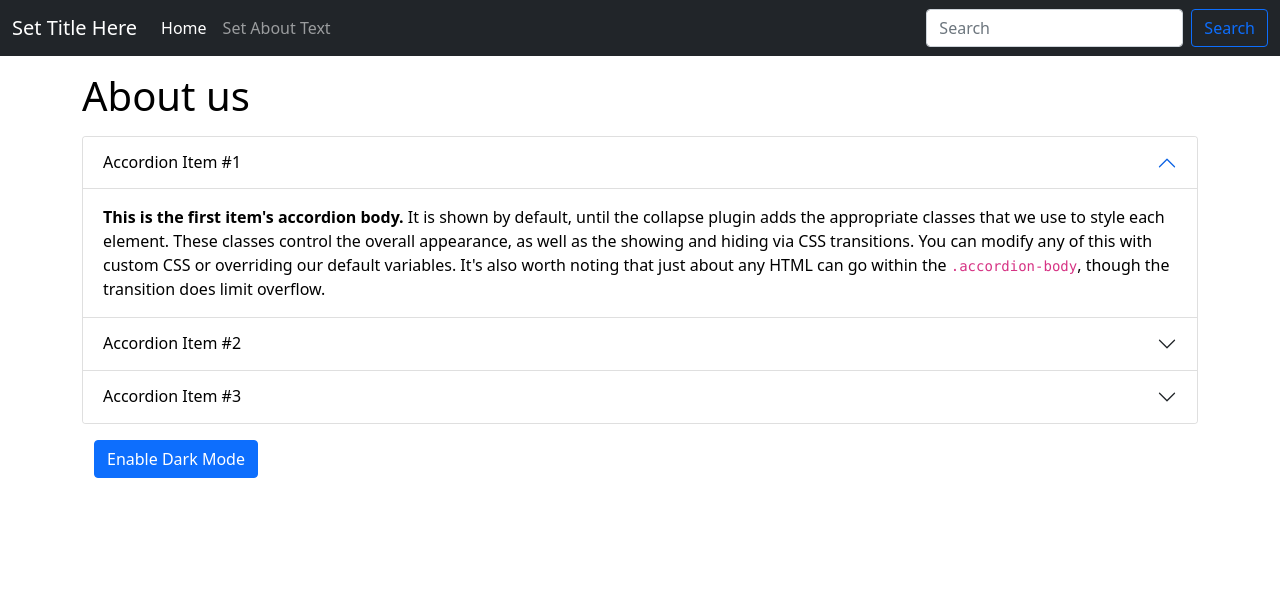
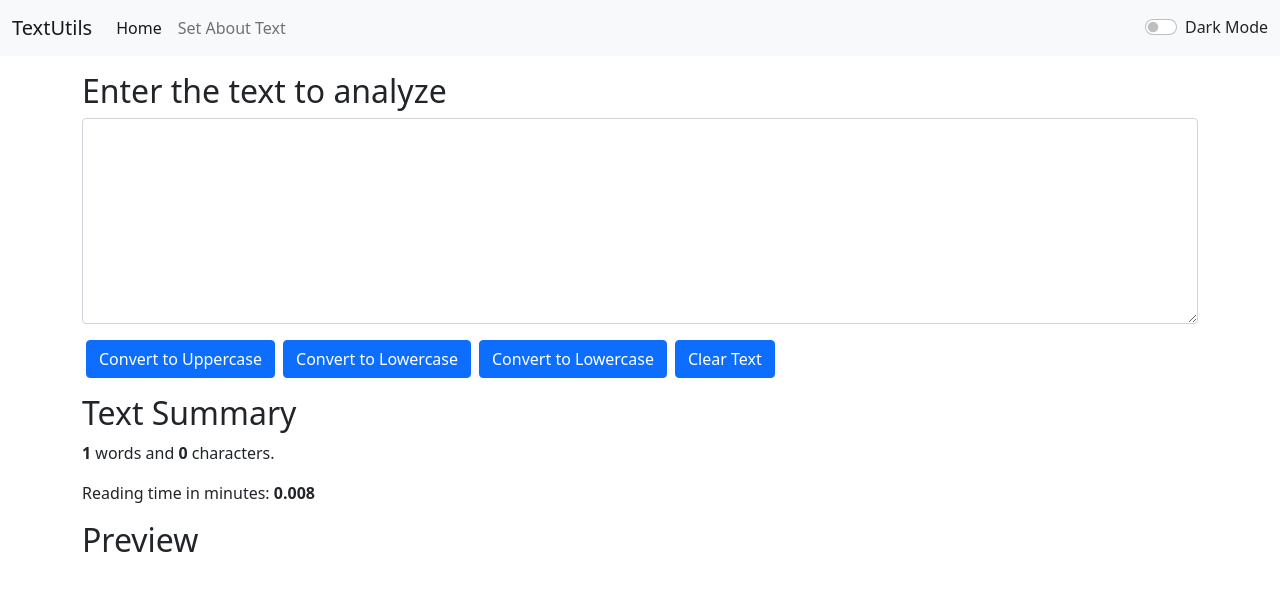
Before and after one commit to ChandanKrv/Learning-React, a React (Create React App) app in the folder textutils/: page / in a window 1280 px wide. Shown: the top 590 px of the page. Built offline with nearby package versions, Linux system fonts and the light colour scheme.

Commit message:
initial commit

```diff
--- a/textutils/src/App.js
+++ b/textutils/src/App.js
@@ -1,21 +1,47 @@
 import logo from './logo.svg';
 import './App.css';
 import Navbar from './components/Navbar';
-//import TextForm from './components/TextForm';
+import TextForm from './components/TextForm';
 import About from './components/About';
+import { useState } from 'react';
 
 function App() {
+
+  const [mode, setMode] = useState("light");
+
+  const [revMode, setRevMode] = useState("dark");
+
+  const toggleMode=()=> {
+    if (mode === 'light') {
+      setMode('dark')
+      setRevMode('light')
+      document.body.style.backgroundColor = 'grey';
+    }
+
+    else {
+      setMode('light')
+      setRevMode('dark')
+      document.body.style.backgroundColor = 'white';
+
+    }
+
+  }
+
+
   return (
     <>
       {/* <Navbar title="TextUtils" aboutText="About Us" /> */}
-      <Navbar />
+      <Navbar title="TextUtils" mode={mode} revMode={revMode} toggleMode={toggleMode} />
+
       <div className="container my-3"></div>
 
-{/*       <div className="container"><TextForm heading="Enter the text to analyze"/></div>
- */}
-    <About/>
+      <div className="container">
+        <TextForm heading="Enter the text to analyze" mode={mode} revMode={revMode} />
+      </div>
 
-    </>
+
+{/*       <About></About>
+ */}    </>
 
   );
 }
--- a/textutils/src/components/Navbar.js
+++ b/textutils/src/components/Navbar.js
@@ -2,7 +2,7 @@
 import PropTypes from 'prop-types'
 export default function Navbar(props) {
   return (
-     <nav className="navbar navbar-expand-lg navbar-dark bg-dark">
+    <nav className={`navbar navbar-expand-lg navbar-${props.mode} bg-${props.mode}`}>
   <div className="container-fluid">
               <a className="navbar-brand" href="/">{props.title}</a>
     <button className="navbar-toggler" type="button" data-bs-toggle="collapse" data-bs-target="#navbarSupportedContent" aria-controls="navbarSupportedContent" aria-expanded="false" aria-label="Toggle navigation">
@@ -14,13 +14,14 @@
           <a className="nav-link active" aria-current="page" href="/">Home</a>
         </li>
         <li className="nav-item">
-                          <a className="nav-link" href="/">{props.aboutText }</a>
+        <a className="nav-link" href="/">{props.aboutText }</a>
         </li>
              </ul>
-      <form className="d-flex">
-        <input className="form-control me-2" type="search" placeholder="Search" aria-label="Search"/>
-        <button className="btn btn-outline-primary" type="submit">Search</button>
-      </form>
+      <div className={`form-check form-switch text-${props.revMode}`}>
+        <input className="form-check-input" onClick={props.toggleMode} type="checkbox" role="switch" id="flexSwitchCheckDefault"/>
+        <label className="form-check-label" htmlFor="flexSwitchCheckDefault">Dark Mode</label>
+      </div>
+
     </div>
   </div>
 </nav>
--- a/textutils/src/components/TextForm.js
+++ b/textutils/src/components/TextForm.js
@@ -26,9 +26,10 @@
   return (
     <>
       <div>
-          <h2>{props.heading }</h2>
+
+          <h2 className={`text-${props.revMode}`}>{props.heading }</h2>
           <div className="mb-3">
-            <textarea className="form-control" id="myBox" value={text} onChange={handleOnChange} rows="8"></textarea>
+          <textarea className="form-control"  id="myBox" value={text} onChange={handleOnChange} style={{backgroundColor:props.mode==='dark'?'grey':'white'}} rows="8"></textarea>
           </div>
            <button className="btn btn-primary mx-1" onClick={handleUpClick}>Convert to Uppercase</button>
            <button className="btn btn-primary mx-1" onClick={handleLoClick}>Convert to Lowercase</button>
@@ -37,12 +38,12 @@
       </div>
 
       <div className="container my-3"></div>
-      <h2>Text Summary</h2>
-      <p><strong>{text.split(" ").length}</strong> words and <strong>{text.length} </strong> characters.</p>
-      <p>Reading time in minutes: <strong>{0.008 * text.split(" ").length}</strong></p>
+      <h2 className={`text-${props.revMode}`}>Text Summary</h2>
+      <p className={`text-${props.revMode}`}><strong>{text.split(" ").length}</strong> words and <strong>{text.length} </strong> characters.</p>
+      <p className={`text-${props.revMode}`}>Reading time in minutes: <strong>{0.008 * text.split(" ").length}</strong></p>
 
-      <h2>Preview</h2>
-      <p>{text}</p>
+      <h2 className={`text-${props.revMode}`}>Preview</h2>
+      <p className={`text-${props.revMode}`}>{text}</p>
 
       </>
   )
```
